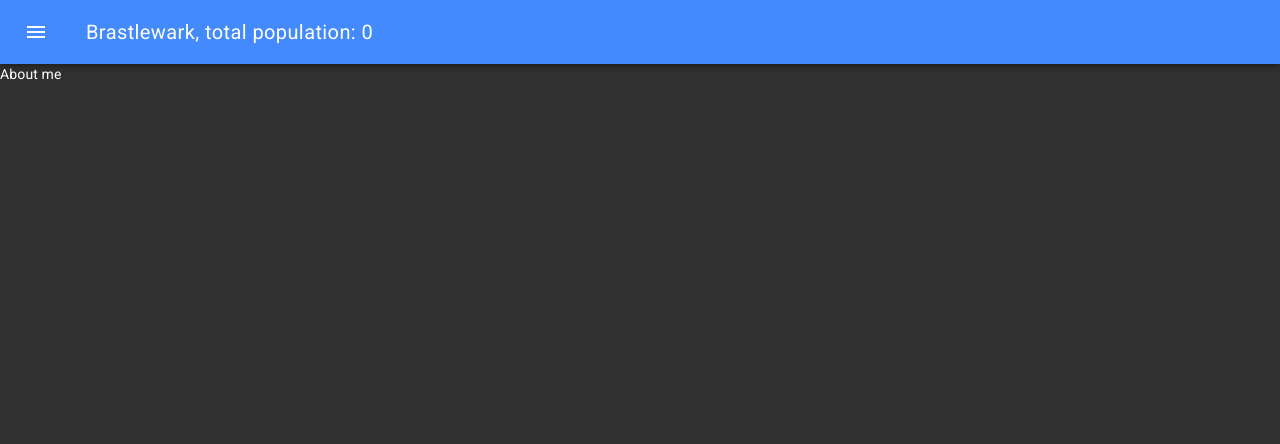
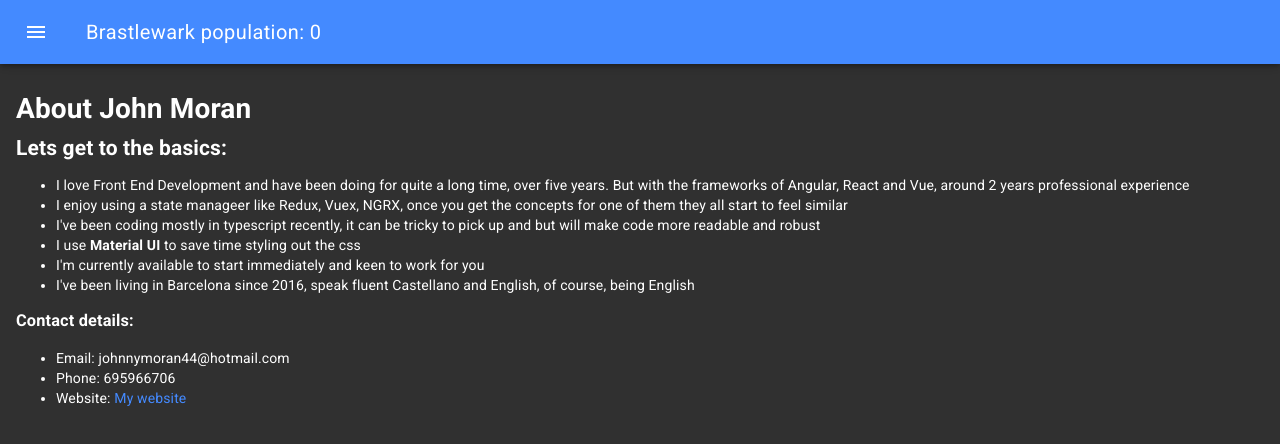
Before and after one commit to artworkjpm/axa-vue, a Vue app: page /about-me in a window 1280 px wide. Shown: the top 444 px of the page. Built offline with nearby package versions, Linux system fonts and the light colour scheme.

Commit message:
added aboutme and about-app info

```diff
--- a/src/components/DataTable.vue
+++ b/src/components/DataTable.vue
@@ -23,13 +23,17 @@
 					><b>{{ item.name }}</b></md-table-cell
 				>
 
-				<md-table-cell md-label="Age" md-sort-by="age">{{ item.age }}</md-table-cell>
+				<md-table-cell md-label="Age" md-sort-by="age" class="nowrap">{{ item.age }} years</md-table-cell>
 
-				<md-table-cell md-label="Height" md-sort-by="height">{{ item.height }}</md-table-cell>
+				<md-table-cell md-label="Height" md-sort-by="height" class="nowrap">{{ item.height.toFixed(2) }} cm</md-table-cell>
 
-				<md-table-cell md-label="Weight" md-sort-by="weight">{{ item.weight }}</md-table-cell>
+				<md-table-cell md-label="Weight" md-sort-by="weight" class="nowrap">{{ item.weight.toFixed(2) }} kg</md-table-cell>
 
-				<md-table-cell md-label="Hair Color" md-sort-by="hair_color">{{ item.hair_color }}</md-table-cell>
+				<md-table-cell md-label="Hair Color" md-sort-by="hair_color"
+					><md-chip :style="{ backgroundColor: item.hair_color }"
+						><b>{{ item.hair_color }}</b></md-chip
+					></md-table-cell
+				>
 
 				<md-table-cell md-label="Professions" md-numeric>
 					<div v-for="el in item.professions" v-bind:key="el">
@@ -85,4 +89,7 @@ export default {
 .md-table-content {
 	max-height: 100vh !important;
 }
+.nowrap {
+	white-space: nowrap;
+}
 </style>
--- a/src/components/TopNavBar.vue
+++ b/src/components/TopNavBar.vue
@@ -4,7 +4,7 @@
 			<md-button class="md-icon-button" @click="showNavigation = true">
 				<md-icon>menu</md-icon>
 			</md-button>
-			<span class="md-title">Brastlewark, total population: {{ total }}</span>
+			<span class="md-title">Brastlewark population: {{ total }}</span>
 		</md-toolbar>
 
 		<md-drawer :md-active.sync="showNavigation" md-swipeable>
@@ -13,15 +13,15 @@
 			</md-toolbar>
 
 			<md-list>
-				<md-list-item to="/" @click="showNavigation = false">
+				<md-list-item to="/" @click="showNavigation = false" exact>
 					<md-icon>send</md-icon>
 					<span class="md-list-item-text">Data Table</span>
 				</md-list-item>
-				<md-list-item to="/about-app" @click="showNavigation = false">
+				<md-list-item to="/about-app" @click="showNavigation = false" exact>
 					<md-icon>send</md-icon>
 					<span class="md-list-item-text">About this app</span>
 				</md-list-item>
-				<md-list-item to="/about-me" @click="showNavigation = false">
+				<md-list-item to="/about-me" @click="showNavigation = false" exact>
 					<md-icon>send</md-icon>
 					<span class="md-list-item-text">About John Moran</span>
 				</md-list-item>
--- a/src/store/index.js
+++ b/src/store/index.js
@@ -35,7 +35,6 @@ export const store = new Vuex.Store({
 				.get("https://raw.githubusercontent.com/rrafols/mobile_test/master/data.json")
 				.then((response) => {
 					commit("SET_POSTS", response.data.Brastlewark);
-					this.getPerTen();
 				})
 				.catch((err) => console.log(err));
 
--- a/src/views/AboutApp.vue
+++ b/src/views/AboutApp.vue
@@ -1,5 +1,21 @@
 <template>
-  <div class="about">
-    <h1>This is an about page</h1>
-  </div>
+	<div class="container">
+		<h1>About this app</h1>
+		<h2>Things to impress:</h2>
+		<ul>
+			<li>I noticed the job description mentions <b>Vue.js</b> so I decided to use vue version 2, it seems to be the most used and encouraged version to use despite being a version 3 and version 4 soon to be released</li>
+			<li>I use <b>Vuex</b> to save the json to the state, I understand the concepts of <b>getters, actions, mutations</b></li>
+			<li>I'm only showing 5 characters at a time, this hugely increases performance of the search and page load, I did consider making a pagination but I wanted the app to be as simple as possible</li>
+			<li>I use <b>Material UI</b> to save time styling out the css</li>
+			<li>I use vue router to show the other pages</li>
+			<li>Friends are button that will show that friend when clicked</li>
+			<li>Colored hair elements to be more fancy</li>
+		</ul>
+	</div>
 </template>
+
+<style>
+.container {
+	padding: 16px;
+}
+</style>
--- a/src/views/AboutMe.vue
+++ b/src/views/AboutMe.vue
@@ -1,9 +1,27 @@
 <template>
-	<div>About me</div>
+	<div class="container">
+		<h1>About John Moran</h1>
+		<h2>Lets get to the basics:</h2>
+		<ul>
+			<li>I love Front End Development and have been doing for quite a long time, over five years. But with the frameworks of Angular, React and Vue, around 2 years professional experience</li>
+			<li>I enjoy using a state manageer like Redux, Vuex, NGRX, once you get the concepts for one of them they all start to feel similar</li>
+			<li>I've been coding mostly in typescript recently, it can be tricky to pick up and but will make code more readable and robust</li>
+			<li>I use <b>Material UI</b> to save time styling out the css</li>
+			<li>I'm currently available to start immediately and keen to work for you</li>
+			<li>I've been living in Barcelona since 2016, speak fluent Castellano and English, of course, being English</li>
+		</ul>
+
+		<h3>Contact details:</h3>
+		<ul>
+			<li>Email: johnnymoran44@hotmail.com</li>
+			<li>Phone: 695966706</li>
+			<li>Website: <a href="https://jpm.netlify.com" target="_new">My website</a></li>
+		</ul>
+	</div>
 </template>
 
-<script>
-export default {};
-</script>
-
-<style></style>
+<style>
+.container {
+	padding: 16px;
+}
+</style>
```
